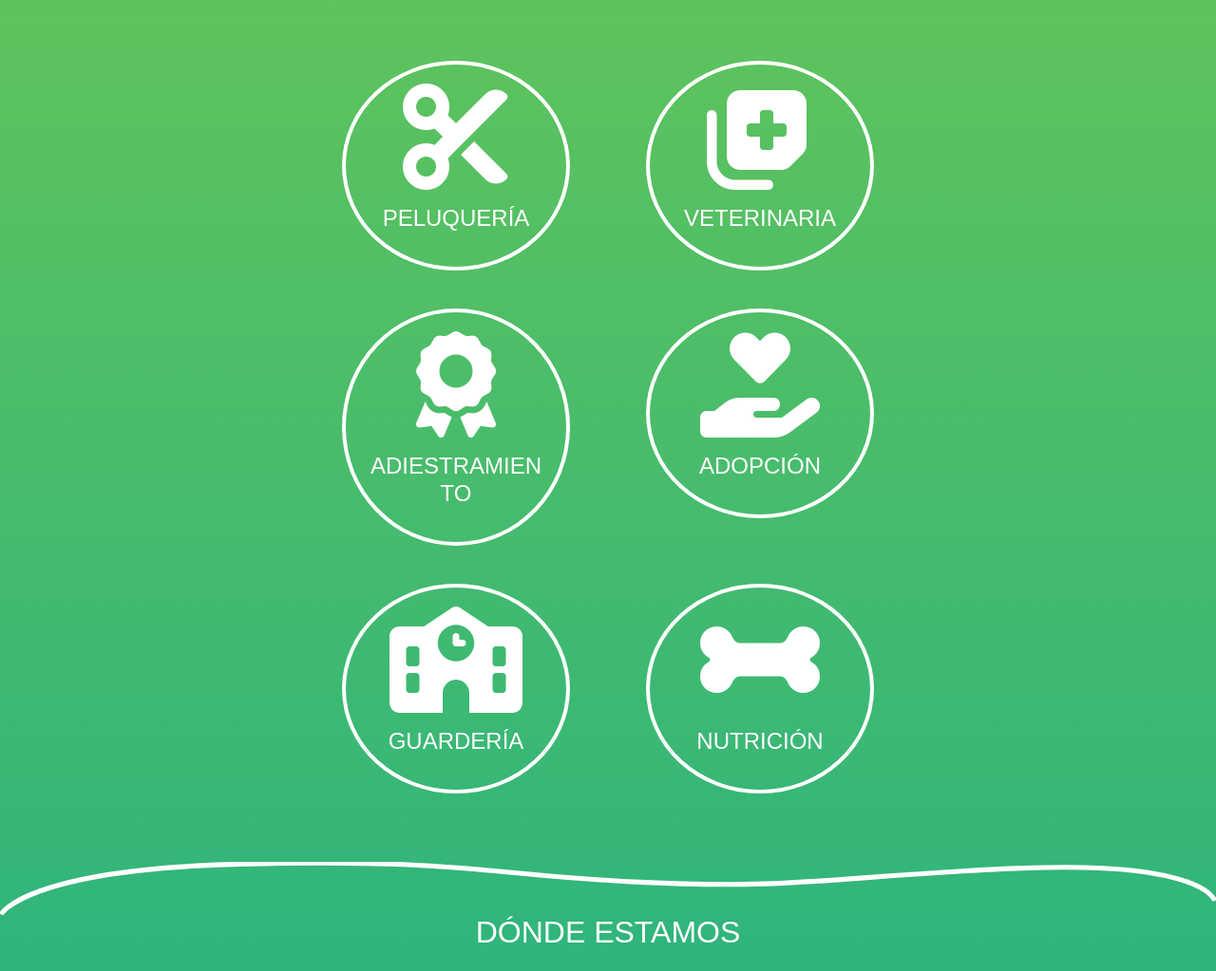
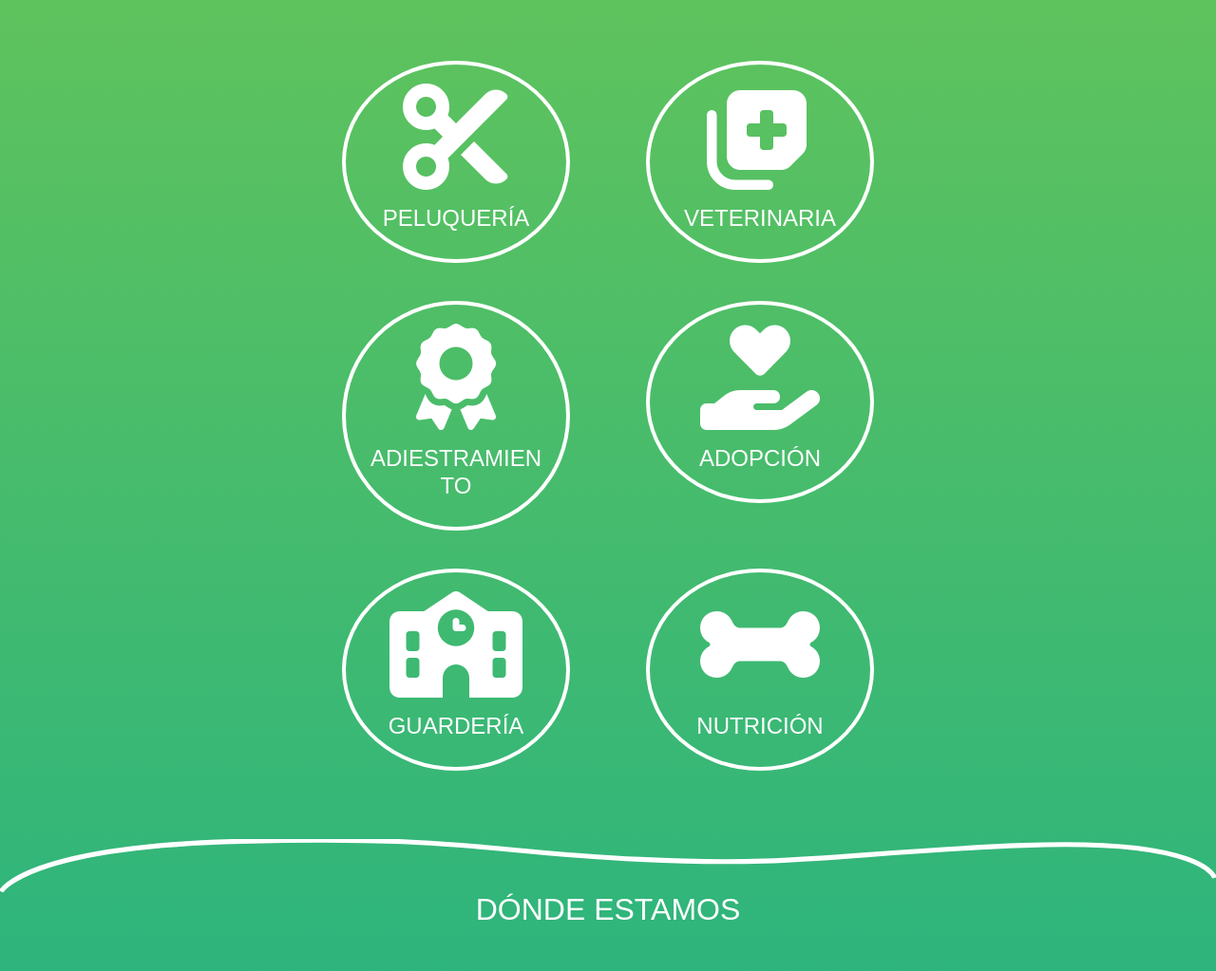
Before and after one commit to manu-lopez/web_veterinaria, a PHP site: page / in a window 1280 px wide. Shown: the part 774-1797 px from the top of the page at 95% size. Run offline with PHP 8.4, Linux system fonts and the light colour scheme; some libraries are stand-ins or nearby versions; some web fonts are replaced.

Commit message:
Corrige cambios segun w3c

```diff
--- a/blog.php
+++ b/blog.php
@@ -14,9 +14,7 @@
 
         <div class="container-fluid">
 
-            <center>
-                <h2 class="text-white ">Blog</h2>
-            </center>
+                <h2 class="text-white " style="text-align:center">Blog</h2>
 
 
             <div class="row justify-content-center contacto mt-5 ml-4 mr-4">
--- a/component/form.php
+++ b/component/form.php
@@ -11,13 +11,13 @@
                   <input type="text" class="form-control" id="nombre" name="nombre" placeholder="Indique su nombre">
                 </div>
                 <div class="form-group">
-                  <h4 for="nombre">Email</h4>
+                  <h4>Email</h4>
                   <input type="email" class="form-control" id="email" name="email" placeholder="Indique su email">
                 </div>
               </div>
               <div class="col-md-8 ">
                 <div class="form-group">
-                  <h4 for="comentarios">Mensaje</h4>
+                  <h4>Mensaje</h4>
                   <textarea class="form-control" rows="5" id="comentarios" name="comentarios" placeholder="Escriba el mensaje a enviar"></textarea>
                 </div>
               </div>
@@ -58,7 +58,7 @@
   <div class="col-lg-4">
     <div id="map-container-google-9" class="z-depth-1-half map-container-5">
 
-      <iframe src="https://www.google.com/maps/embed?pb=!1m18!1m12!1m3!1d3200.108397646558!2d-6.1321926844215975!3d36.67189467997505!2m3!1f0!2f0!3f0!3m2!1i1024!2i768!4f13.1!3m3!1m2!1s0xd0dc6f48d92c5d7%3A0x207a96eef12d978d!2sIES%20Francisco%20Romero%20Vargas!5e0!3m2!1ses!2sus!4v1574351538783!5m2!1ses!2sus" frameborder="0" allowfullscreen class="rounded-lg mapa"></iframe>
+      <iframe class="mapa" src="https://www.google.com/maps/embed?pb=!1m18!1m12!1m3!1d3200.108397646558!2d-6.1321926844215975!3d36.67189467997505!2m3!1f0!2f0!3f0!3m2!1i1024!2i768!4f13.1!3m3!1m2!1s0xd0dc6f48d92c5d7%3A0x207a96eef12d978d!2sIES%20Francisco%20Romero%20Vargas!5e0!3m2!1ses!2sus!4v1574351538783!5m2!1ses!2sus" allowfullscreen class="rounded-lg mapa"></iframe>
     </div>
 
   </div>
--- a/component/head.html
+++ b/component/head.html
@@ -1,6 +1,7 @@
 <meta charset="UTF-8">
 <meta name="viewport" content="width=device-width, initial-scale=1.0">
 <meta http-equiv="X-UA-Compatible" content="ie=edge">
+<title>Mis huellitas</title>
 <!-- Favicon -->
 <link rel="icon" type="image/svg+xml" href="imagenes/favicon.svg" sizes="any">
 <link rel="icon" type="image/png" href="imagenes/favicon.png" sizes="16x16">
--- a/dist/css/inicio.css
+++ b/dist/css/inicio.css
@@ -1,3 +1,11 @@
+.iconoServicio {
+    margin-bottom: 1rem;
+}
+
+.mapa {
+    border: 0;
+}
+
 body {
     background: linear-gradient(180deg, #63C45A 25%, rgb(0, 167, 154) 100%);
 }
--- a/index.php
+++ b/index.php
@@ -57,21 +57,15 @@
     <!-- ZONA SERVICIOS -->
 
     <div class="mt-5">
-      <center>
-        <h2 class="text-white">NUESTROS SERVICIOS</h2>
-      </center>
+        <h2 class="text-white" style="text-align:center">NUESTROS SERVICIOS</h2>
 
       <div class="row  justify-content-center mt-5 fila-inicio">
         <div class="col-lg-3 col-inicio">
           <div class="card text-center bg-transparent mt-3 ">
             <div class="card-body ">
 
-              <i class="fas fa-cut fa-7x"></i>
-
-              <p>
+              <i class="iconoServicio fas fa-cut fa-7x"></i>
                 <h4>PELUQUERÍA</h4>
-              </p>
-
             </div>
           </div>
         </div>
@@ -80,12 +74,8 @@
           <div class="card text-center bg-transparent mt-3">
             <div class="card-body ">
 
-              <i class="fas fa-notes-medical fa-7x"></i>
-
-              <p>
+              <i class="iconoServicio fas fa-notes-medical fa-7x"></i>
                 <h4>VETERINARIA</h4>
-              </p>
-
             </div>
           </div>
         </div>
@@ -95,12 +85,8 @@
         <div class="col-lg-3 col-inicio">
           <div class="card text-center bg-transparent mt-3 ">
             <div class="card-body ">
-
-              <i class="fas fa-award fa-7x"></i>
-              <p>
-                <h4>ADIESTRAMIENTO</h4>
-              </p>
-
+              <i class="iconoServicio fas fa-award fa-7x"></i>
+              <h4>ADIESTRAMIENTO</h4>
             </div>
           </div>
         </div>
@@ -109,12 +95,8 @@
           <div class="card text-center bg-transparent mt-3 ">
             <div class="card-body ">
 
-              <i class="fas fa-hand-holding-heart fa-7x"></i>
-
-              <p>
+              <i class="iconoServicio fas fa-hand-holding-heart fa-7x"></i>
                 <h4>ADOPCIÓN</h4>
-              </p>
-
             </div>
           </div>
         </div>
@@ -126,12 +108,8 @@
           <div class="card text-center bg-transparent  mt-3">
             <div class="card-body ">
 
-              <i class="fas fa-school fa-7x"></i>
-
-              <p>
+              <i class="iconoServicio fas fa-school fa-7x"></i>
                 <h4>GUARDERÍA</h4>
-              </p>
-
             </div>
           </div>
         </div>
@@ -140,12 +118,8 @@
           <div class="card text-center bg-transparent e mt-3">
             <div class="card-body ">
 
-              <i class="fas fa-bone fa-7x"></i>
-
-              <p>
+              <i class="iconoServicio fas fa-bone fa-7x"></i>
                 <h4>NUTRICIÓN</h4>
-              </p>
-
             </div>
           </div>
         </div>
@@ -157,9 +131,7 @@
     <!-- ZONA "DONDE ESTAMOS" -->
 
 
-    <center>
-      <h2 class="text-white">DÓNDE ESTAMOS</h2>
-    </center>
+      <h2 class="text-white" style="text-align:center">DÓNDE ESTAMOS</h2>
 
     <?php include 'component/form.php'; ?>
 
--- a/login.php
+++ b/login.php
@@ -14,9 +14,7 @@
 
         <div class="container-fluid">
 
-            <center>
-                <h2 class="text-white ">Acceder</h2>
-            </center>
+                <h2 class="text-white" style="text-align:center">Acceder</h2>
 
 
 
```
Also changed, not shown: contacto.php (+4 -6 lines).
